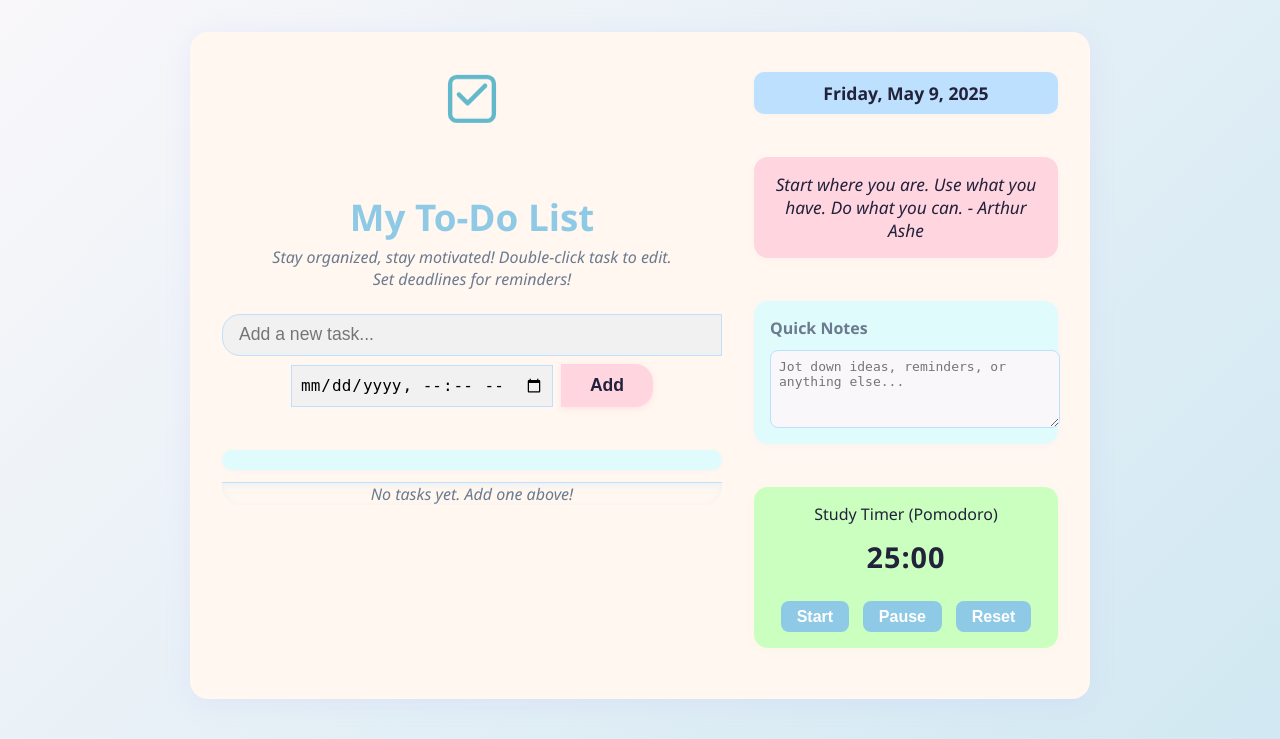
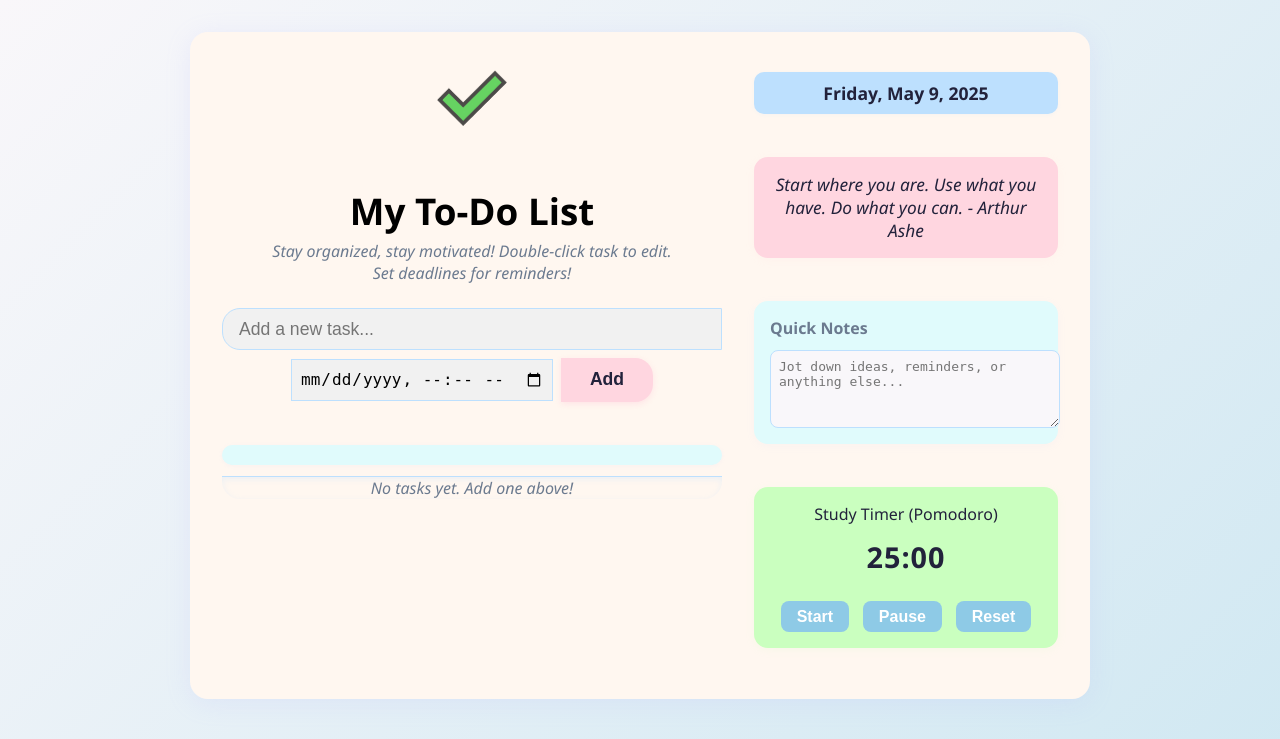
Before and after one commit to SuchitPrabuV/student_companion, a Flask app: page /todo.html in a window 1280 px wide. Shown: the top 739 px of the page. Run offline with Flask 3, Linux system fonts and the light colour scheme.

Commit message:
refining groupgoals

```diff
--- a/app.py
+++ b/app.py
@@ -28,6 +28,9 @@ def timetable():
 def todo():
     goals = Goal.query.all()
     return render_template('/todolist.html')
+@app.route('/tick.png')
+def tick():
+    return send_file('static/tick.png')
 
 
 @app.route('/ttscript.js')
@@ -51,21 +54,21 @@ def add():
     new_goal = Goal(description=description, collaborator=collaborator, status=status)
     db.session.add(new_goal)
     db.session.commit()
-    return redirect(url_for('index'))
+    return redirect(url_for('goals'))
 
 @app.route('/toggle/<int:goal_id>')
 def toggle(goal_id):
     goal = Goal.query.get_or_404(goal_id)
     goal.done = not goal.done
     db.session.commit()
-    return redirect(url_for('index'))
+    return redirect(url_for('goals'))
 
 @app.route('/delete/<int:goal_id>')
 def delete(goal_id):
     goal = Goal.query.get_or_404(goal_id)
     db.session.delete(goal)
     db.session.commit()
-    return redirect(url_for('index'))
+    return redirect(url_for('goals'))
 
 if __name__ == '__main__':
     with app.app_context():
--- a/templates/todolist.html
+++ b/templates/todolist.html
@@ -55,7 +55,7 @@
       align-items: stretch;
     }
     h2 {
-      color: #8ecae6;
+      color: #000000;
       margin-bottom: 0.25rem;
       font-size: 2.3rem;
       text-align: center;
@@ -404,10 +404,7 @@
 <body>
   <div class="container" role="main" aria-label="Student Companion">
     <div class="main-section">
-      <svg class="illustration" xmlns="http://www.w3.org/2000/svg" viewBox="0 0 64 64" aria-hidden="true" focusable="false">
-        <path d="M20 28l8 8 16-16" stroke="#219ebc" stroke-width="4" fill="none" stroke-linecap="round" stroke-linejoin="round"/>
-        <rect x="12" y="12" width="40" height="40" rx="6" ry="6" fill="none" stroke="#219ebc" stroke-width="4"/>
-      </svg>
+      <img src="/tick.png" alt="Student Companion" class="illustration" />
       <h2>My To-Do List</h2>
       <div class="subtitle">Stay organized, stay motivated! Double-click task to edit. Set deadlines for reminders!</div>
       <div class="reminder-bar" id="reminder-bar"></div>
```
Also changed, not shown: instance/goals.db (deleted), static/tick.png (added).
